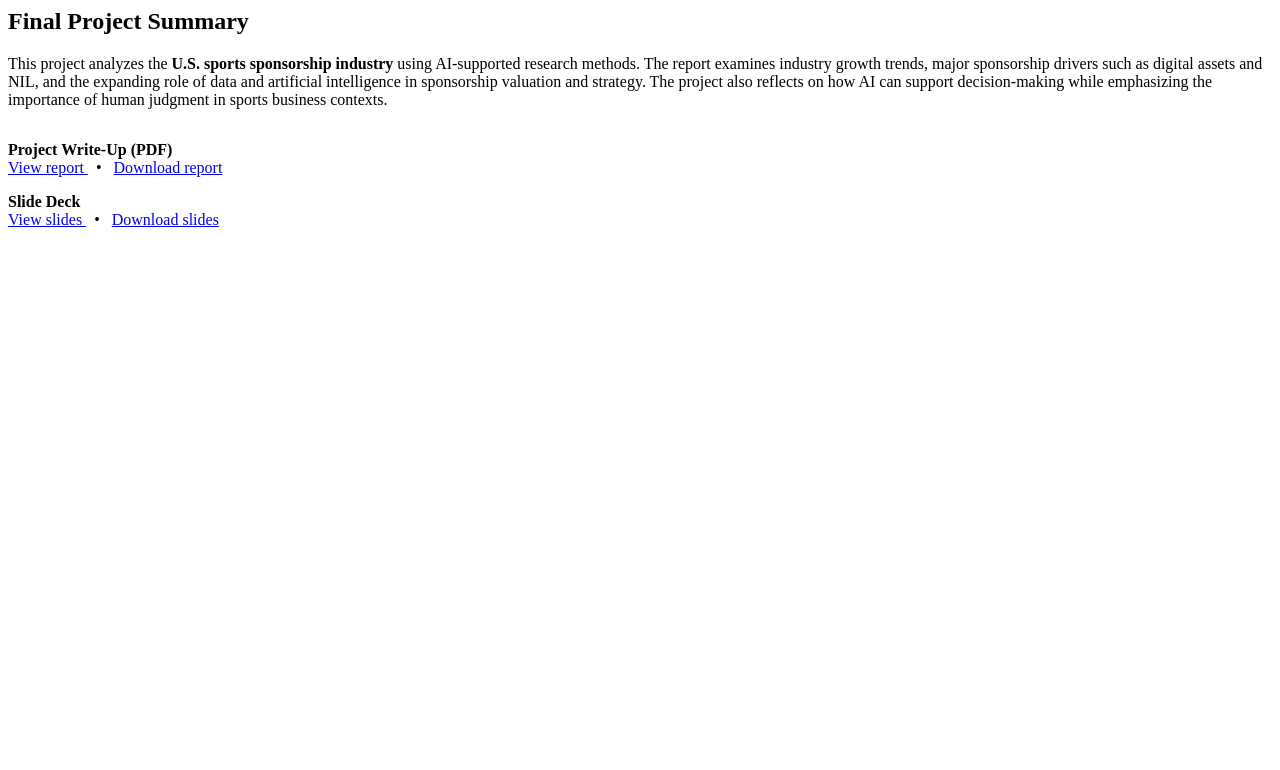
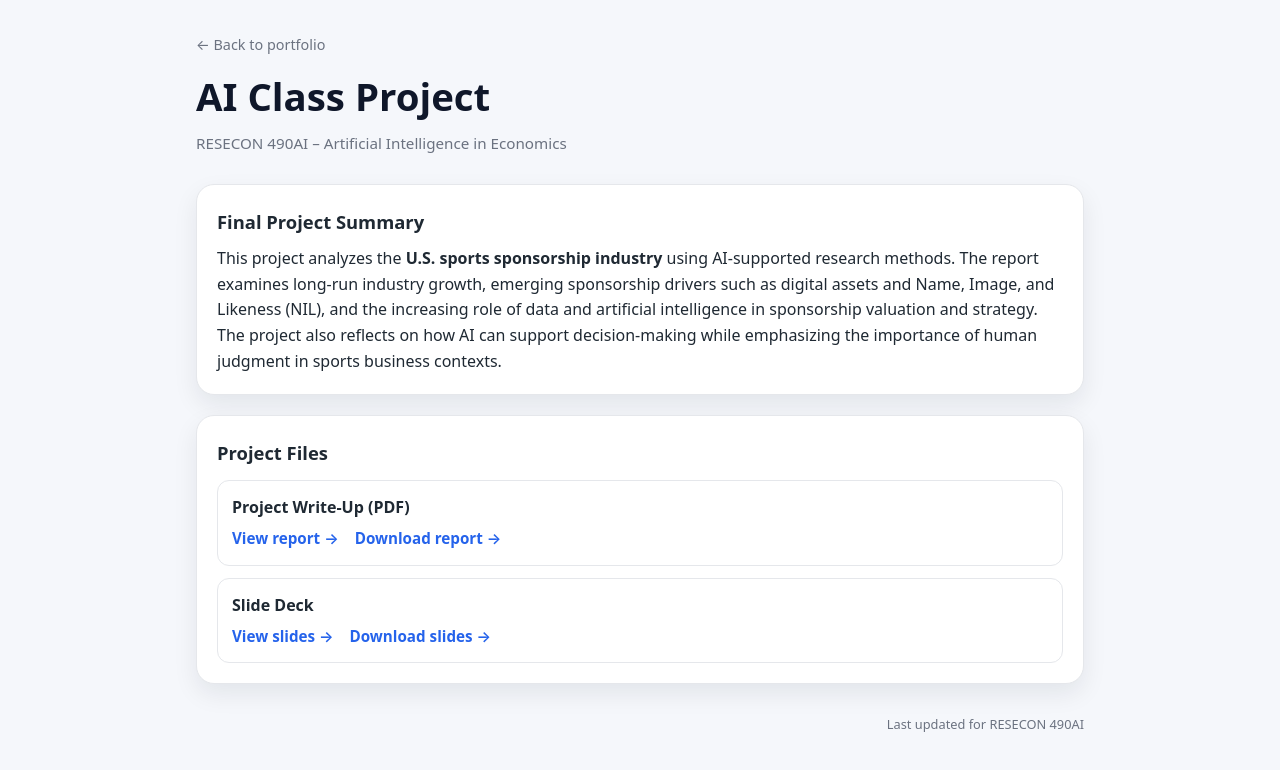
Before and after one commit to ayansapru/490AI_Ayan_Sapru, a plain HTML site: page project.html in a window 1280 px wide. Drawn offline with Linux system fonts and the light colour scheme.

Commit message:
Update project.html

```diff
--- a/project.html
+++ b/project.html
@@ -1,36 +1,181 @@
-<!-- PROJECT SUMMARY + REQUIRED FILE LINKS -->
-<section class="card">
-  <h2 class="section-title">Final Project Summary</h2>
+<!DOCTYPE html>
+<html lang="en">
+<head>
+  <meta charset="UTF-8" />
+  <meta name="viewport" content="width=device-width, initial-scale=1.0" />
+  <title>AI Class Project | Ayan Sapru</title>
 
-  <p>
-    This project analyzes the <strong>U.S. sports sponsorship industry</strong> using AI-supported
-    research methods. The report examines industry growth trends, major sponsorship drivers
-    such as digital assets and NIL, and the expanding role of data and artificial intelligence
-    in sponsorship valuation and strategy. The project also reflects on how AI can support
-    decision-making while emphasizing the importance of human judgment in sports business contexts.
-  </p>
+  <style>
+    :root {
+      --bg: #f5f7fb;
+      --card-bg: #ffffff;
+      --primary: #133267;
+      --text-main: #1f2933;
+      --text-muted: #6b7280;
+      --border: #e5e7eb;
+      --shadow-soft: 0 10px 25px rgba(15, 23, 42, 0.08);
+      --radius-lg: 18px;
+    }
 
-  <hr style="margin: 16px 0; border: none; border-top: 1px solid var(--border);" />
+    * { box-sizing: border-box; margin: 0; padding: 0; }
 
-  <p>
-    <strong>Project Write-Up (PDF)</strong><br />
-    <a href="Ayan Sapru Industry Report 490A completed.pdf" target="_blank" rel="noopener">
-      View report
-    </a>
-    &nbsp; • &nbsp;
-    <a href="Ayan Sapru Industry Report 490A completed.pdf" download>
-      Download report
-    </a>
-  </p>
+    body {
+      font-family: system-ui, -apple-system, BlinkMacSystemFont, "Segoe UI", sans-serif;
+      background-color: var(--bg);
+      color: var(--text-main);
+      line-height: 1.6;
+    }
 
-  <p style="margin-top: 12px;">
-    <strong>Slide Deck</strong><br />
-    <a href="490 ai presentation complete.pptx" target="_blank" rel="noopener">
-      View slides
-    </a>
-    &nbsp; • &nbsp;
-    <a href="490 ai presentation complete.pptx" download>
-      Download slides
-    </a>
-  </p>
-</section>
+    .page {
+      max-width: 920px;
+      margin: 0 auto;
+      padding: 32px 16px 48px;
+    }
+
+    header { margin-bottom: 28px; }
+
+    .back-link {
+      font-size: 0.9rem;
+      color: var(--text-muted);
+      text-decoration: none;
+      display: inline-flex;
+      align-items: center;
+      gap: 6px;
+      margin-bottom: 10px;
+    }
+
+    .back-link:hover { text-decoration: underline; }
+
+    h1 {
+      font-size: 2.4rem;
+      font-weight: 700;
+      color: #0f172a;
+      margin-bottom: 4px;
+    }
+
+    .subtitle {
+      font-size: 0.95rem;
+      color: var(--text-muted);
+    }
+
+    .card {
+      background-color: var(--card-bg);
+      border-radius: var(--radius-lg);
+      border: 1px solid var(--border);
+      box-shadow: var(--shadow-soft);
+      padding: 22px 20px 20px;
+      margin-bottom: 20px;
+    }
+
+    .section-title {
+      font-size: 1.15rem;
+      font-weight: 600;
+      margin-bottom: 10px;
+    }
+
+    .file-links {
+      display: flex;
+      flex-direction: column;
+      gap: 12px;
+      margin-top: 12px;
+    }
+
+    .file-item {
+      padding: 14px;
+      border: 1px solid var(--border);
+      border-radius: 12px;
+      background: #fff;
+    }
+
+    .file-actions {
+      display: flex;
+      gap: 16px;
+      margin-top: 6px;
+      flex-wrap: wrap;
+    }
+
+    .file-actions a {
+      text-decoration: none;
+      font-weight: 600;
+      color: #2563eb;
+      font-size: 0.95rem;
+    }
+
+    .file-actions a:hover {
+      text-decoration: underline;
+    }
+
+    footer {
+      margin-top: 30px;
+      font-size: 0.8rem;
+      color: var(--text-muted);
+      text-align: right;
+    }
+
+    @media (max-width: 720px) {
+      h1 { font-size: 2rem; }
+      footer { text-align: left; }
+    }
+  </style>
+</head>
+
+<body>
+  <div class="page">
+    <header>
+      <a href="index.html" class="back-link">← Back to portfolio</a>
+      <h1>AI Class Project</h1>
+      <p class="subtitle">RESECON 490AI – Artificial Intelligence in Economics</p>
+    </header>
+
+    <main>
+      <!-- PROJECT SUMMARY -->
+      <section class="card">
+        <h2 class="section-title">Final Project Summary</h2>
+        <p>
+          This project analyzes the <strong>U.S. sports sponsorship industry</strong> using AI-supported
+          research methods. The report examines long-run industry growth, emerging sponsorship
+          drivers such as digital assets and Name, Image, and Likeness (NIL), and the increasing
+          role of data and artificial intelligence in sponsorship valuation and strategy.
+          The project also reflects on how AI can support decision-making while emphasizing
+          the importance of human judgment in sports business contexts.
+        </p>
+      </section>
+
+      <!-- PROJECT FILES -->
+      <section class="card">
+        <h2 class="section-title">Project Files</h2>
+
+        <div class="file-links">
+          <div class="file-item">
+            <strong>Project Write-Up (PDF)</strong>
+            <div class="file-actions">
+              <a href="Ayan Sapru Industry Report 490A completed.pdf" target="_blank" rel="noopener">
+                View report →
+              </a>
+              <a href="Ayan Sapru Industry Report 490A completed.pdf" download>
+                Download report →
+              </a>
+            </div>
+          </div>
+
+          <div class="file-item">
+            <strong>Slide Deck</strong>
+            <div class="file-actions">
+              <a href="490 ai presentation complete.pptx" target="_blank" rel="noopener">
+                View slides →
+              </a>
+              <a href="490 ai presentation complete.pptx" download>
+                Download slides →
+              </a>
+            </div>
+          </div>
+        </div>
+      </section>
+    </main>
+
+    <footer>
+      Last updated for RESECON 490AI
+    </footer>
+  </div>
+</body>
+</html>
```
